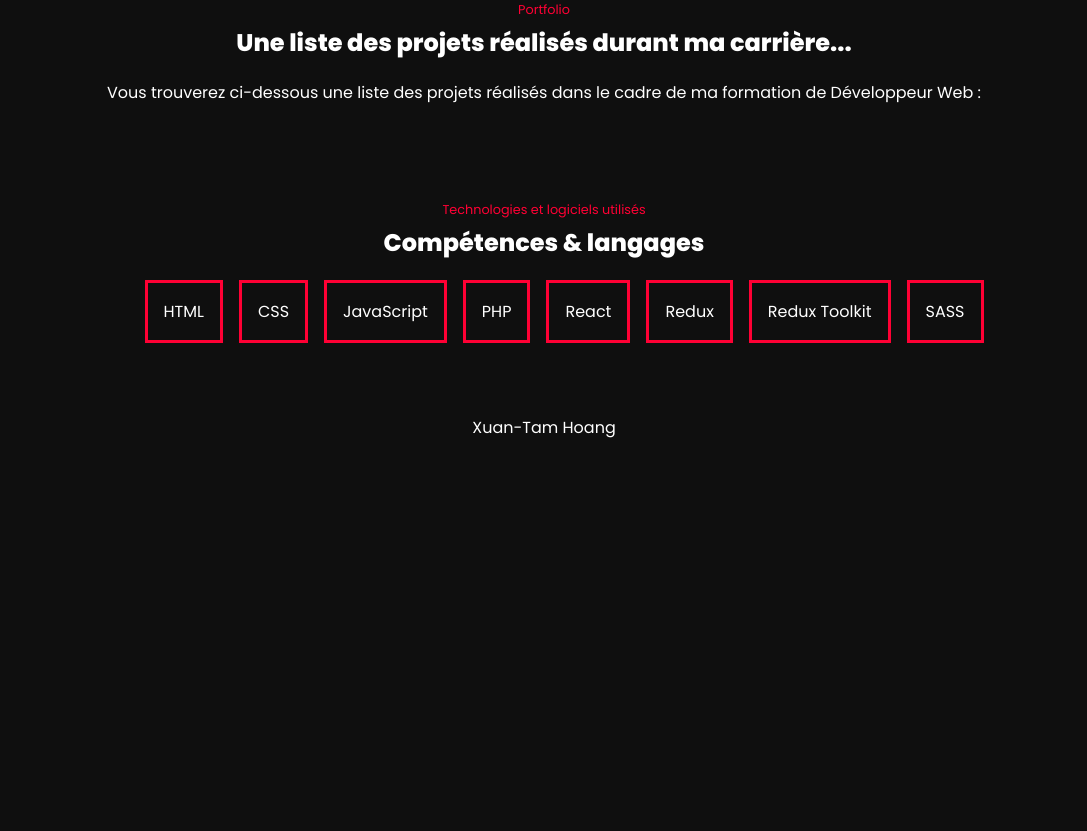
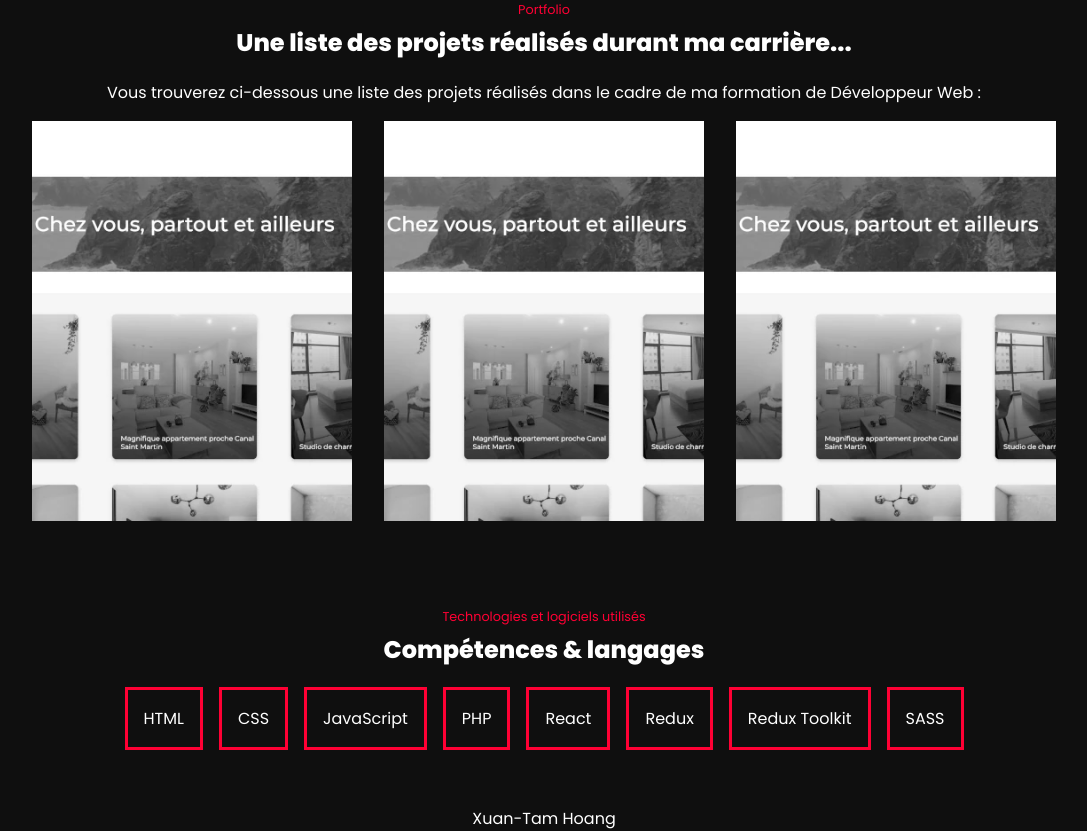
Before and after one commit to xuantam-h/xuantam-hoang, a React (Create React App) app: page / in a window 1280 px wide. Shown: the part 640-1471 px from the top of the page, without its empty margins (96-1183 px from the left). Before the commit the page ends 1096 px from the top, so only its background shows below. Built offline with nearby package versions, Linux system fonts and the light colour scheme.

Commit message:
Created ProjectCard component, added content to Data file, CSS styling

```diff
--- a/src/App.scss
+++ b/src/App.scss
@@ -1,15 +1,20 @@
+// Color variables
+$primary: #FF0034;
+$white: #fff;
+$black: #0F0F0F;
+
 html{
     scroll-behavior: smooth;
 }
 
 body{
     font-family: 'Poppins', sans-serif;
-    color:#fff;
-    background-color: #0F0F0F;
+    color:$white;
+    background-color: $black;
 }
 
 strong{
-    color:#FF0034;
+    color:$primary;
 }
 
 .container{
@@ -34,7 +39,7 @@
     &-subtitle{
         margin:0 0 6px 0;
         color:rgb(97,97,97);
-        color:#FF0034;
+        color:$primary;
         font-size: .8rem;
     }
 
--- a/src/assets/data/data.js
+++ b/src/assets/data/data.js
@@ -11,13 +11,25 @@
 
 const projects = [
     {
-        name: "",
-        url: "",
-
+        name: "Kasa",
+        tags: ["HTML", "CSS", "React", "React-router"],
+        url: "https://github.com/xuantam-h/kasa-react",
+        image: "./project-kasa.webp",
+        description: "Projet d'un site d'agence immobilière utilisant React et React-router",
     },
     {
-        name: "",
-        url: "",
+        name: "Argent Bank",
+        tags: ["HTML", "CSS", "React", "React-router", "Redux", "Redux-toolkit"],
+        url: "https://github.com/xuantam-h/ArgentBank-website",
+        image: "./project-kasa.webp",
+        description: "",
+    },
+    {
+        name: "Argent Bank",
+        tags: ["HTML", "CSS", "React", "React-router", "Redux", "Redux-toolkit"],
+        url: "https://github.com/xuantam-h/ArgentBank-website",
+        image: "./project-kasa.webp",
+        description: "",
     },
 ]
 
--- /dev/null
+++ b/src/components/Footer/Footer.scss
@@ -0,0 +1,5 @@
+footer {
+    p{
+        margin: 0;
+    }
+}
--- a/src/components/Footer/index.js
+++ b/src/components/Footer/index.js
@@ -1,3 +1,5 @@
+import './Footer.scss';
+
 const Footer = () => {
     return (
         <footer className="text-center">
--- /dev/null
+++ b/src/components/ProjectCard/ProjectCard.scss
@@ -0,0 +1,38 @@
+.projects-list{
+    display: grid;
+    grid-template-columns: repeat(auto-fill, minmax(16rem, 1fr));
+    gap:2rem;
+
+    .project-image{
+        img{
+            filter: grayscale(1);
+            width: 100%;
+            object-fit: cover;
+            min-height:400px;
+        }
+    }
+
+    .project-title{
+        margin-top:0;
+    }
+
+    .project-tags{
+        padding: 0;
+        list-style: none;
+        display: flex;
+        gap:1rem;
+        justify-content: center;
+        flex-wrap: wrap;
+        .project-tag{
+            font-size:.7rem;
+            padding: .5rem 1rem;
+            background-color: red;
+        }
+    }
+
+    .modal{
+        &-closed{
+            display: none;
+        }
+    }
+}
--- /dev/null
+++ b/src/components/ProjectCard/index.js
@@ -0,0 +1,33 @@
+import Tag from '../Tag';
+import './ProjectCard.scss';
+import { useState } from 'react';
+
+const ProjectCard = ({title, description, tags, image, url}) => {
+
+    const [isOpen, setIsOpen] = useState(false);
+
+    return (
+        <div className="project-item">
+            <div className="project-image">
+                <img src={image} alt={title}/>
+            </div>
+            <div className={isOpen ? "project-modal modal-open" : "project-modal modal-closed"}>
+                <div className="project-content">
+                    <h3 className="project-title">{title}</h3>
+                    <p className="project-description">{description}</p>
+                    <ul className="project-tags">
+                        {tags.map((tag,index) =>
+                            <Tag
+                            content={tag}
+                            key={index}
+                            />
+                        )}
+                    </ul>
+                    <a href={url} target="_blank" rel="noreferrer">Github</a>
+                </div>
+            </div>
+        </div>
+    );
+};
+
+export default ProjectCard;
--- a/src/components/Projects/index.js
+++ b/src/components/Projects/index.js
@@ -1,3 +1,6 @@
+import { projects } from '../../assets/data/data';
+import ProjectCard from '../ProjectCard';
+
 const Projects = () => {
     return (
         <section id="projects" className="padding-global text-center">
@@ -5,6 +8,18 @@
                 <p className="section-subtitle">Portfolio</p>
                 <h2 className="section-title">Une liste des projets réalisés durant ma carrière...</h2>
                 <p>Vous trouverez ci-dessous une liste des projets réalisés dans le cadre de ma formation de Développeur Web :</p>
+                <div className="projects-list">
+                    {projects.map((project,index) =>
+                        <ProjectCard
+                        key={index}
+                        title={project.name}
+                        description={project.description}
+                        tags={project.tags}
+                        image={project.image}
+                        url={project.url}
+                        />
+                    )}
+                </div>
             </div>
         </section>
     );
--- a/src/components/Skill/Skill.scss
+++ b/src/components/Skill/Skill.scss
@@ -5,6 +5,7 @@
         list-style: none;
         flex-wrap: wrap;
         justify-content: center;
+        padding: 0;
     }
 
     &-item{
--- /dev/null
+++ b/src/components/Tag/index.js
@@ -0,0 +1,7 @@
+const Tag = ({content}) => {
+    return (
+        <li className="project-tag">{content}</li>
+    );
+};
+
+export default Tag;
```
Also changed, not shown: public/project-kasa.webp (added).
